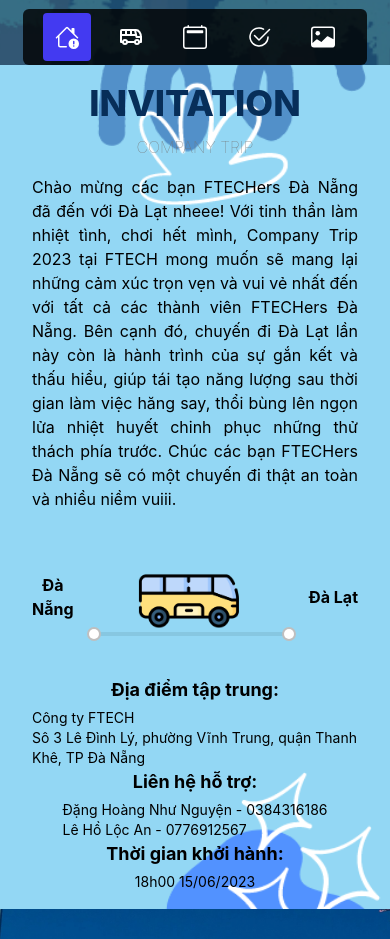
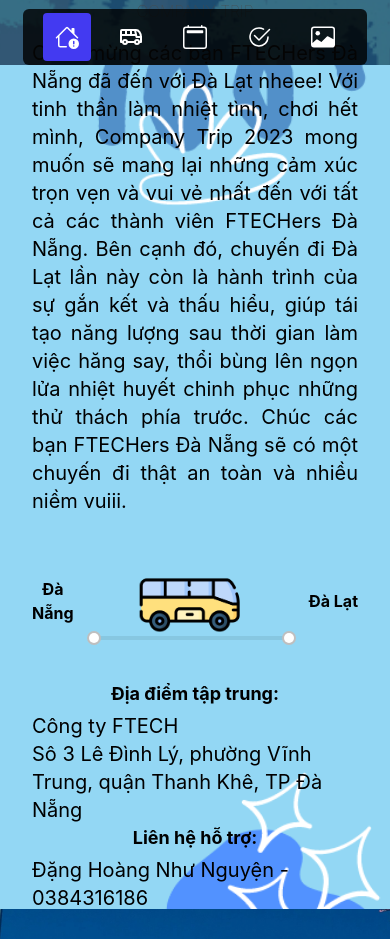
Before and after one commit to GaryHuu/loc-an, a React (Vite) app: page / in a window 390 px wide. Shown: the part 779-1718 px from the top of the page. Built offline with nearby package versions, Linux system fonts and the light colour scheme.

Commit message:
fix: make bigger text size, add footer

```diff
--- a/src/pages/home/Index.tsx
+++ b/src/pages/home/Index.tsx
@@ -1,10 +1,10 @@
-import { Progress } from "antd";
+import {Progress} from "antd";
 import "./index.css";
 import SessionFirstPage from "./SessionFirstPage.tsx";
 import SessionSecondPage from "./SessionSecondPage.tsx";
-import { BsHouseExclamation, BsCalendar2, BsArrowUp, BsImage, BsCheck2Circle } from "react-icons/bs";
-import { TbBus } from "react-icons/tb";
-import { useEffect, useRef, useState } from "react";
+import {BsArrowUp, BsCalendar2, BsCheck2Circle, BsHouseExclamation, BsImage} from "react-icons/bs";
+import {TbBus} from "react-icons/tb";
+import {useEffect, useRef, useState} from "react";
 import SessionCalendar from "./SessionCalendar.tsx";
 import SessionPlaceInfo from "./SessionPlaceIntro.tsx";
 import SessionCheckList from "./SessionCheckList.tsx";
@@ -22,29 +22,29 @@
   const menus = [
     {
       index: 0,
-      icon: <BsHouseExclamation size={24} color={"white"} />,
+      icon: <BsHouseExclamation size={24} color={"white"}/>,
       text: "Home"
     },
     {
       index: 1,
       icon: (
-        <TbBus size={24} color={"white"} />
+        <TbBus size={24} color={"white"}/>
       ),
       text: "Invitation"
     },
     {
       index: 2,
-      icon: <BsCalendar2 size={24} color={"white"} />,
+      icon: <BsCalendar2 size={24} color={"white"}/>,
       text: "Timeline"
     },
     {
       index: 3,
-      icon: <BsCheck2Circle size={24} color={"white"} />,
+      icon: <BsCheck2Circle size={24} color={"white"}/>,
       text: "Timeline"
     },
     {
       index: 4,
-      icon: <BsImage size={24} color={"white"} />,
+      icon: <BsImage size={24} color={"white"}/>,
       text: "Place"
     },
   ];
@@ -130,28 +130,33 @@
         top: 0,
         behavior: "smooth",
       })} className="fixed lg:bottom-8 right-8 z-10 bottom-20">
-        <Progress type="circle" percent={currentPos} width={60} strokeColor={{ '0%': '#108ee9', '100%': '#87d068' }} format={() => <div className="flex justify-center"><BsArrowUp className="font-bold" size={24} color="red" /></div>} showInfo={true} />
+        <Progress type="circle" percent={currentPos} width={60} strokeColor={{'0%': '#108ee9', '100%': '#87d068'}}
+                  format={() => <div className="flex justify-center"><BsArrowUp className="font-bold" size={24}
+                                                                                color="red"/></div>} showInfo={true}/>
       </div> : <></>}
       <div className="first_page" ref={firstPage}>
-        <SessionFirstPage />
+        <SessionFirstPage/>
       </div>
       <div className="second_page relative" ref={secondPage}>
-        <SessionSecondPage />
+        <SessionSecondPage/>
       </div>
       <div className="calendar_page" ref={calenderPage}>
-        <SessionCalendar />
+        <SessionCalendar/>
       </div>
       <div className="checklist_paget relative" ref={checkListRef}>
-        <SessionCheckList />
+        <SessionCheckList/>
       </div>
       <div className="relative">
-         <img src='/images/decore.png' alt='decore' className='w-full h-full object-cover'/>
+        <img src='/images/decore.jpg' alt='decore' className='w-full h-full object-cover'/>
       </div>
       <div className="place_page" ref={sessionPlace}>
-        <SessionPlaceInfo />
+        <SessionPlaceInfo/>
       </div>
       <div className="" ref={sessionPlace}>
-        <SessionImage />
+        <SessionImage/>
+      </div>
+      <div className="relative">
+        <img src='/images/footer.png' alt='footer' className='w-full h-full object-cover'/>
       </div>
     </div>
   );
--- a/src/pages/home/SessionCalendar.tsx
+++ b/src/pages/home/SessionCalendar.tsx
@@ -1,73 +1,76 @@
-import { Button } from 'antd';
+import {Button} from 'antd';
 import './index.css';
 
-import { BsMenuButton } from 'react-icons/bs'
-import { useState } from 'react';
+import {BsMenuButton} from 'react-icons/bs'
+import {useState} from 'react';
 import CustomModal from '../../components/Modal/CustomModal';
 
 
 const firstDay = [
   {
     time: "6h00",
-    content: "Đến Đà Lạt"
+    content: "Đến Đà Lạt",
+  }, {
+    time: "6h00 - 8h00",
+    content: "Ăn uống buffet tại khách sạn và nghỉ ngơi",
   }, {
     time: "8h00 - 11h00",
-    content: "Tham quan SamtenHills"
+    content: "Tham quan SamtenHills",
   }, {
     time: "12h00 - 13h00",
-    content: "Lẩu buffet rau LEGUDA"
+    content: "Lẩu buffet rau LEGUDA",
   }, {
     time: "13h00 - 15h00",
-    content: "Check-in tại khách sạn"
+    content: "Check-in tại khách sạn Saphir DaLat Hotel - 22 Phan Như Thạch, Phường 1, Thành phố Đà Lạt",
   }, {
     time: "15h00 - 18h00",
-    content: "Tham quan Chùa Phước Linh và vườn hoa Cẩm tú cầu"
+    content: "Tham quan Chùa Phước Linh và vườn hoa Cẩm tú cầu",
   }, {
     time: "18h00 - 20h00",
-    content: "Ăn tối"
+    content: "Ăn tối",
   }, {
     time: "20h00",
-    content: "Hoạt động tự do"
+    content: "Hoạt động tự do",
   },
 ];
 const secondDay = [
   {
     time: "7h30",
-    content: "Thức dậy và ăn uống nạp năng lượng"
+    content: "Thức dậy và ăn uống nạp năng lượng",
   }, {
     time: "9h30 - 11h00",
-    content: "Team Building"
+    content: "Team Building",
   }, {
     time: "11h30 - 14h30",
-    content: "Ăn trưa nghỉ ngơi chill tại Đà Lạt"
+    content: "Ăn trưa nghỉ ngơi chill tại Đà Lạt",
   }, {
     time: "15h00 - 17h00",
-    content: "Thác Datanla"
+    content: "Thác Datanla",
   }, {
     time: "18h30 - 21h30",
-    content: "Gala Dinner - Tham gia giao lưu cồng chiêng với đồng bào K'ho"
+    content: "Gala Dinner - Tham gia giao lưu cồng chiêng với đồng bào K'ho",
   }, {
     time: "21h30",
-    content: "Hoạt động tự do"
+    content: "Hoạt động tự do",
   },
 ];
 
 const thirdDay = [
   {
     time: "07h30",
-    content: "Thức dậy và ăn uống nạp năng lượng"
+    content: "Thức dậy và ăn uống nạp năng lượng",
   }, {
     time: "8h00 - 11h00",
-    content: "Tự do tham quan, vui chơi mua sắm"
+    content: "Tự do tham quan, vui chơi mua sắm",
   }, {
     time: "11h00 - 12h00",
-    content: "Trả phòng và ăn uống"
+    content: "Trả phòng và ăn uống",
   }, {
     time: "15h00",
-    content: "Khởi hành về Đà Nẵng"
+    content: "Khởi hành về Đà Nẵng",
   }, {
     time: "18h30",
-    content: "Dùng cơm tối và nghỉ đêm"
+    content: "Dùng cơm tối và nghỉ đêm",
   },
 ];
 export default function SessionCalendar() {
@@ -104,30 +107,34 @@
       <div className="bg-img w-full h-[100vh]">
         <CustomModal open={isModalOpen} onOk={handleOk} onCancel={handleCancel} children={
           <>
+
             <ul className='container p-0'>
               {
                 datePopup.map((e) =>
                   <li className="flex">
-                    <p className="timer w-1/3 text-primary text-lg font-bold">
+                    <p className="timer w-2/5 text-primary text-lg font-bold">
                       {e.time}
                     </p>
-                    <p className="timer w-2/3 text-primary text-lg font-medium">
+                    <p className="timer w-3/5 text-primary text-lg font-medium">
                       {e.content}
                     </p>
-                  </li>)
+                  </li>
+                )
               }
             </ul>
           </>
-        } zIndex={100} title={<h3 className='font-bold text-2xl text-primary'>Lịch trình</h3>} />
+        } zIndex={100} title={<h3 className='font-bold text-2xl text-primary'>Lịch trình</h3>}/>
 
         <div className="w-full  flex items-center">
           <div className="w-10/12 md:w-7/12 lg:6/12 mx-auto relative">
             <h1 className="lg:text-8xl text-center font-bold text-white md:text-6xl text-2xl lg:py-20 pt-12">
               Timeline
             </h1>
-            <div className="border-l-2 mt-10" >
-              <div onClick={() => showModal(1)} className="transform transition cursor-pointer hover:-translate-y-2 ml-10 relative flex items-center px-6 py-4 bg-blue-500 text-white rounded mb-10 flex-col md:flex-row space-y-4 md:space-y-0">
-                <div className="w-5 h-5 bg-blue-600 absolute -left-10 transform -translate-x-2/4 rounded-full z-10 mt-2 md:mt-0"></div>
+            <div className="border-l-2 mt-10">
+              <div onClick={() => showModal(1)}
+                   className="transform transition cursor-pointer hover:-translate-y-2 ml-10 relative flex items-center px-6 py-4 bg-blue-500 text-white rounded mb-10 flex-col md:flex-row space-y-4 md:space-y-0">
+                <div
+                  className="w-5 h-5 bg-blue-600 absolute -left-10 transform -translate-x-2/4 rounded-full z-10 mt-2 md:mt-0"></div>
 
                 <div className="w-10 h-1 bg-blue-300 absolute -left-10 z-0"></div>
 
@@ -139,12 +146,14 @@
                   <h3 className="text-white">16/08</h3>
                 </div>
                 <div className="hidden">
-                  <Button icon={<BsMenuButton color="white" size={24} />} type='text' />
+                  <Button icon={<BsMenuButton color="white" size={24}/>} type='text'/>
                 </div>
               </div>
 
-              <div onClick={() => showModal(2)} className="transform transition cursor-pointer hover:-translate-y-2 ml-10 relative flex items-center px-6 py-4 bg-primary text-white rounded mb-10 flex-col md:flex-row space-y-4 md:space-y-0">
-                <div className="w-5 h-5 bg-pink-600 absolute -left-10 transform -translate-x-2/4 rounded-full z-10 mt-2 md:mt-0"></div>
+              <div onClick={() => showModal(2)}
+                   className="transform transition cursor-pointer hover:-translate-y-2 ml-10 relative flex items-center px-6 py-4 bg-primary text-white rounded mb-10 flex-col md:flex-row space-y-4 md:space-y-0">
+                <div
+                  className="w-5 h-5 bg-pink-600 absolute -left-10 transform -translate-x-2/4 rounded-full z-10 mt-2 md:mt-0"></div>
 
                 <div className="w-10 h-1 bg-pink-300 absolute -left-10 z-0"></div>
 
@@ -156,12 +165,14 @@
                   <h3 className="text-gray-300">17/08 </h3>
                 </div>
                 <div className="hidden">
-                  <Button icon={<BsMenuButton color="white" size={24} />} type='text' />
+                  <Button icon={<BsMenuButton color="white" size={24}/>} type='text'/>
                 </div>
               </div>
 
-              <div onClick={() => showModal(3)} className="transform transition cursor-pointer hover:-translate-y-2 ml-10 relative flex items-center px-6 py-4 bg-green-600 text-white rounded mb-10 flex-col md:flex-row space-y-4 md:space-y-0">
-                <div className="w-5 h-5 bg-green-600 absolute -left-10 transform -translate-x-2/4 rounded-full z-10 mt-2 md:mt-0"></div>
+              <div onClick={() => showModal(3)}
+                   className="transform transition cursor-pointer hover:-translate-y-2 ml-10 relative flex items-center px-6 py-4 bg-green-600 text-white rounded mb-10 flex-col md:flex-row space-y-4 md:space-y-0">
+                <div
+                  className="w-5 h-5 bg-green-600 absolute -left-10 transform -translate-x-2/4 rounded-full z-10 mt-2 md:mt-0"></div>
 
                 <div className="w-10 h-1 bg-green-300 absolute -left-10 z-0"></div>
 
@@ -173,14 +184,21 @@
                   <h3 className="text-white">18/08</h3>
                 </div>
                 <div className="hidden">
-                  <Button icon={<BsMenuButton color="white" size={24} />} type='text' />
+                  <Button icon={<BsMenuButton color="white" size={24}/>} type='text'/>
                 </div>
               </div>
             </div>
+            <h3 className="text-center text-white lg:py-2 pt-12 text-2xl">
+              <p><b>Note: </b></p>
+              <p>1. Vì khởi hành sớm nên sáng chiều ngày 15/6 mọi người sẽ được về sớm vào lúc 16h00 nhée</p>
+              <p>2. Vì chuyến đi sẽ về trễ nên mọi người sẽ được <b>nghỉ vào sáng ngày tiếp theo
+              (19/6)</b> mà vẫn được nhận lương nhée</p>
+            </h3>
           </div>
         </div>
 
-      </div></>
+      </div>
+    </>
 
   );
 }
--- a/src/pages/home/SessionCheckList.tsx
+++ b/src/pages/home/SessionCheckList.tsx
@@ -6,67 +6,67 @@
     id: 1,
   },
   {
-    name: 'Dress code Gala Dinner',
+    name: 'Kem chống nắng',
     id: 2,
   },
   {
-    name: 'Quần áo ấm',
+    name: 'Các loại dây sạc',
     id: 3,
   },
   {
-    name: 'Các loại dây sạc',
+    name: 'Money Money',
     id: 4,
   },
   {
-    name: 'Các loại thuốc cá nhân',
+    name: 'Mũ che nắng',
     id: 5,
   },
   {
-    name: 'Đồ skincare',
+    name: 'List nhạc thiệt chill',
     id: 6,
   },
   {
-    name: 'Kem chống nắng',
+    name: 'Dress code Gala Dinner',
     id: 7,
   },
   {
-    name: 'Máy ảnh',
+    name: 'Các loại thuốc cá nhân',
     id: 8,
   },
   {
-    name: 'Điện thoại',
+    name: 'Máy ảnh',
     id: 9,
   },
   {
-    name: 'Money Money',
+    name: 'Giấy tờ tùy thân',
     id: 10,
   },
   {
-    name: 'Đồ ăn vặt (nếu cần)',
+    name: 'Gối chữ U',
     id: 11,
   },
   {
-    name: 'Mũ che nắng',
+    name: 'Đồ ăn vặt (nếu cần)',
     id: 12,
   },
   {
-    name: 'Gối chữ U',
+    name: 'Quần áo ấm',
     id: 13,
   },
   {
-    name: 'Các đồ dùng cá nhân khác',
+    name: 'Đồ skincare',
     id: 14,
   },
   {
-    name: 'Giấy tờ tùy thân',
+    name: 'Điện thoại',
     id: 15,
   },
   {
-    name: 'Dù hoặc áo mưa',
+    name: 'Các đồ dùng cá nhân khác',
     id: 16,
   },
   {
-    name: 'List nhạc thiệt chill',
+    name: 'Dù hoặc áo mưa',
     id: 17,
   },
   {
@@ -92,7 +92,7 @@
             COMPANY TRIP
           </p>
           <div className='flex justify-center lg:px-32 my-2'>
-            <p className='text-center'>
+            <p className='text-center text-xl'>
               {' '}
               Để không phải lo lắng vì quên đồ khi đi du lịch, các bạn FTECHers
               nên chuẩn bị ngay một check-list các đồ dùng cần thiết cho cả
@@ -107,7 +107,7 @@
                   key={e.id}
                   className='item-check lg:w-1/6 sm:w-1/3 w-1/2 flex mt-2'
                 >
-                  <Checkbox className='text-start'>{e.name}</Checkbox>
+                  <Checkbox className='text-start text-xl'>{e.name}</Checkbox>
                 </div>
               )
             })}
--- a/src/pages/home/SessionSecondPage.tsx
+++ b/src/pages/home/SessionSecondPage.tsx
@@ -75,11 +75,11 @@
             COMPANY TRIP
           </p>
           <div className='flex justify-center lg:px-32' ref={titleElement}>
-            <p className='text-justify my-2'>
+            <p className='text-justify my-2 text-xl'>
               {' '}
               Chào mừng các bạn FTECHers Đà Nẵng đã đến với Đà Lạt nheee! Với
-              tinh thần làm nhiệt tình, chơi hết mình, Company Trip 2023 tại
-              FTECH mong muốn sẽ mang lại những cảm xúc trọn vẹn và vui vẻ nhất
+              tinh thần làm nhiệt tình, chơi hết mình, Company Trip 2023
+              mong muốn sẽ mang lại những cảm xúc trọn vẹn và vui vẻ nhất
               đến với tất cả các thành viên FTECHers Đà Nẵng. Bên cạnh đó,
               chuyến đi Đà Lạt lần này còn là hành trình của sự gắn kết và thấu
               hiểu, giúp tái tạo năng lượng sau thời gian làm việc hăng say,
@@ -123,7 +123,7 @@
                 <h3 className='lg:text-2xl font-bold text-lg m-0 text-center mb-1'>
                   Địa điểm tập trung:
                 </h3>
-                <p className='card-content text-start text-sm'>
+                <p className='card-content text-start text-xl'>
                   Công ty FTECH
                   <br /> Sô 3 Lê Đình Lý, phường Vĩnh Trung, quận Thanh Khê, TP
                   Đà Nẵng
@@ -132,10 +132,10 @@
             </div>
             <div className='place-center  lg:w-1/3 w-full'>
               <div className='title-main flex justify-start flex-col items-center'>
-                <h3 className='lg:text-2xl font-bold text-lg m-0 text-center mb-1'>
+                <h3 className='lg:text-2xl font-bold m-0 text-center mb-1 text-lg'>
                   Liên hệ hỗ trợ:{' '}
                 </h3>
-                <p className='card-content text-start text-sm'>
+                <p className='card-content text-start text-xl'>
                   Đặng Hoàng Như Nguyện - 0384316186 <br /> Lê Hồ Lộc An -
                   0776912567
                 </p>
@@ -146,8 +146,9 @@
                 <h3 className='lg:text-2xl font-bold text-lg m-0 text-center mb-1'>
                   Thời gian khởi hành:
                 </h3>
-                <p className='card-content text-start text-sm'>
-                  18h00 15/06/2023
+                <p className='card-content text-start text-xl'>
+                  <p>18h00</p>
+                  <p>15/06/2023</p>
                 </p>
               </div>
             </div>
```
Also changed, not shown: public/images/decore.jpg (added), public/images/footer.png (added).
